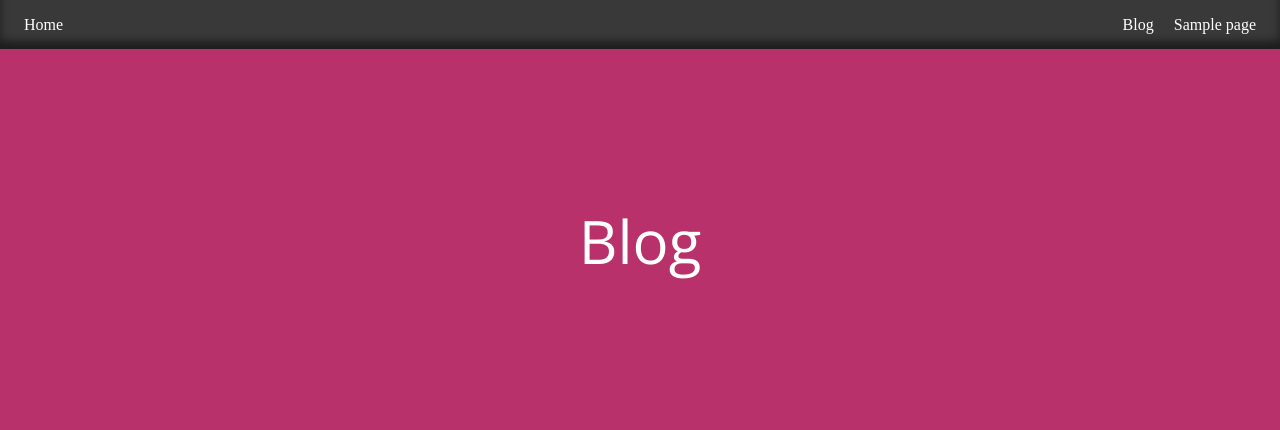
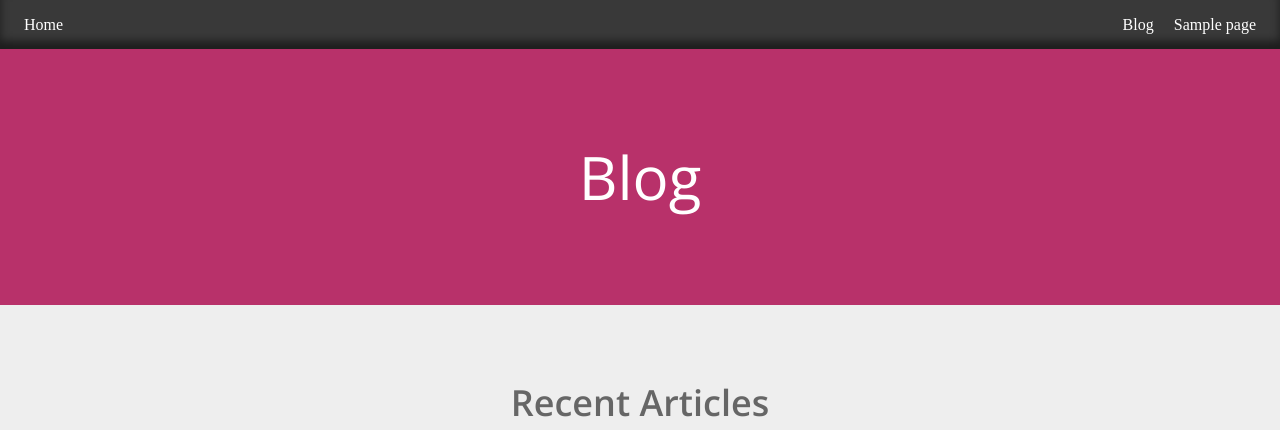
Before and after one commit to 100Shapes/100shapes.github.com, a Python web app: template ohs-pelican-theme/templates/blog_index.html in a window 1280 px wide. Shown: the top 430 px of the page. Run offline with Jinja, Linux system fonts and the light colour scheme; the template is opened without the code that fills it: most values are stand-ins (such as "Sample title", 1, 10 or a date in 2020); style sheets or scripts are compiled from the project's sources; some web fonts are replaced.

Commit message:
Styled pages

```diff
--- a/ohs-pelican-theme/static/less/article.less
+++ b/ohs-pelican-theme/static/less/article.less
@@ -1,10 +1,8 @@
 @import "vars";
 
+.article {
 	h1 {
-	background-color: @header-background-color;
-	color: @header-color-light;
-	font-weight: normal;
-	margin: 0;
+
 		padding: @ws-unit*20 0;
 	}
 	address.author {
@@ -50,3 +48,4 @@ article h2 {
 	.share-tools h2 {
 		.visuallyhidden();
 	}
+}
--- a/ohs-pelican-theme/static/less/base.less
+++ b/ohs-pelican-theme/static/less/base.less
@@ -80,6 +80,10 @@ h1 {
 	color: @header-color-light;
 	font-size: @ws-unit * 7.5;
 	line-height: @ws-unit * 8;
+	background-color: @header-background-color;
+	color: @header-color-light;
+	font-weight: normal;
+	margin: 0;
 }
 
 h2 {
--- /dev/null
+++ b/ohs-pelican-theme/static/less/page.less
@@ -0,0 +1,7 @@
+@import "vars";
+
+.page {
+	h1 {
+		padding: @ws-unit*12 0;
+	}
+}
--- a/ohs-pelican-theme/templates/base.html
+++ b/ohs-pelican-theme/templates/base.html
@@ -20,6 +20,7 @@
         <link rel="stylesheet" href="{{ SITEURL }}/theme/css/reset.css" />
         <link rel="stylesheet" href="{{ SITEURL }}/theme/css/base.css" />
         <link rel="stylesheet" href="{{ SITEURL }}/theme/css/article.css" />
+        <link rel="stylesheet" href="{{ SITEURL }}/theme/css/page.css" />
         <link rel="stylesheet" href="{{ SITEURL }}/theme/css/responsive.css" />
 
 
--- a/ohs-pelican-theme/templates/blog_index.html
+++ b/ohs-pelican-theme/templates/blog_index.html
@@ -1,11 +1,11 @@
-{% extends 'base.html' %}
+{% extends 'page.html' %}
 
 
 
 {% block content %}
 
 	{% from 'macros.html' import article_list with context %}
-	{{ article_list(articles) }}
+	{{ article_list(articles, 'Recent Articles') }}
 
 {% endblock content %}
 
@@ -15,4 +15,4 @@
 
 {% block description %}100Shapes Blogpost index{% endblock description %}
 
-{% block pageClass %}blog blog_index{% endblock %}
+{% block pageClass %}{{ super() }} blog blog_index{% endblock %}
--- a/ohs-pelican-theme/templates/page.html
+++ b/ohs-pelican-theme/templates/page.html
@@ -5,3 +5,5 @@
     <h1>{{ page.title }}</h1>
     {{ page.content }}
 {% endblock %}
+
+{% block pageClass %}page{% endblock %}
```
Lines whose indentation alone changed are shown as unchanged.
